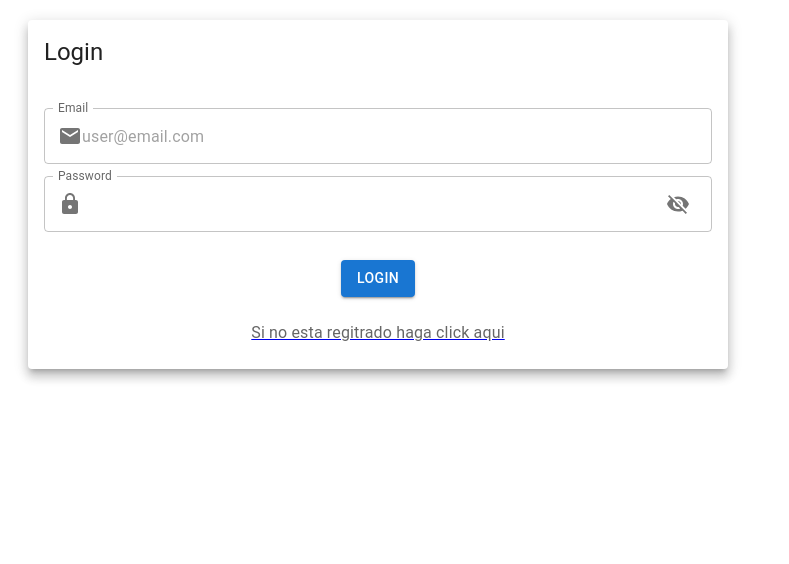
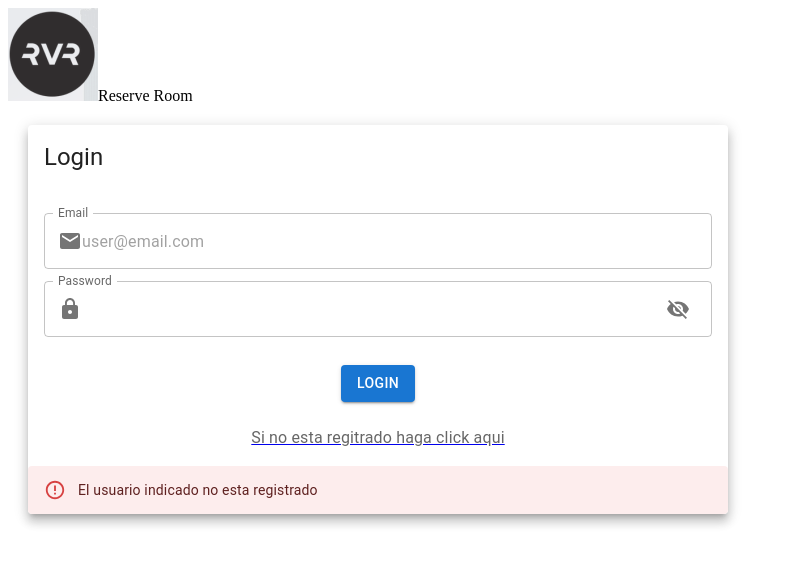
Before and after one commit to AlbertoJulioGarciaFernandez/Project-3-API-REACT, a React (Vite) app in the folder frontend/: page /login in a window 1280 px wide. Both pictures are taken after a click on the button "LOGIN". Shown: the top 564 px of the page, without its empty margins (0-789 px from the left). Built offline with nearby package versions, Linux system fonts and the light colour scheme; no server answers; the HTML template or start-up script is replaced by a standard one.

Commit message:
mod login

```diff
--- /dev/null
+++ b/frontend/src/components/Logo/Logo.jsx
@@ -0,0 +1,14 @@
+import logo from "../../assets/rvr-logo.png";
+
+function Logo() {
+  return (
+    <>
+    <img src={logo} alt="logo"/>
+    <a>Reserve Room</a>
+    </>
+
+
+  )
+}
+
+export default Logo
--- a/frontend/src/pages/Login/Login.jsx
+++ b/frontend/src/pages/Login/Login.jsx
@@ -1,9 +1,12 @@
+import Logo from "../../components/Logo/Logo";
 import LoginForm from "./LoginForm";
 
 function Login() {
   return (
     <div>
+      <Logo/>
       <LoginForm/>
+
     </div>
   );
 }
--- a/frontend/src/pages/Login/LoginForm.jsx
+++ b/frontend/src/pages/Login/LoginForm.jsx
@@ -1,19 +1,14 @@
 import { useState } from "react";
 import {
-  Box,
+  Alert,
   Button,
   Card,
   CardActions,
   CardContent,
   CardHeader,
-  FilledInput,
-  FormControl,
-  FormHelperText,
   Icon,
   IconButton,
-  Input,
   InputAdornment,
-  InputLabel,
   TextField,
   Typography,
 } from "@mui/material";
@@ -26,6 +21,7 @@ function LoginForm() {
   const [password, setPassword] = useState("");
   const navigate = useNavigate();
   const [isVisible, setIsVisible] = useState(false);
+  const [error,setError] = useState(false)
 
   async function handleClick() {
     try {
@@ -35,6 +31,7 @@ function LoginForm() {
       navigate("/home");
     } catch (error) {
       //Handle the error
+      setError("true")
       console.log("No registrado");
     }
   }
@@ -109,6 +106,7 @@ function LoginForm() {
           </Typography>
         </Link>
       </CardContent>
+      {error && <Alert severity="error">El usuario indicado no esta registrado</Alert>}
     </Card>
   );
 }
--- a/frontend/src/router/index.jsx
+++ b/frontend/src/router/index.jsx
@@ -17,7 +17,7 @@ export const router = createBrowserRouter([
   },
   {
     path: "/login",
-    element: <LoginForm />,
+    element: <Login />,
   },
   {
     path: "/root",
```
Also changed, not shown: frontend/src/components/Logo/logo.css (added), 1 other file (tests, documents, lock files or other folders).
